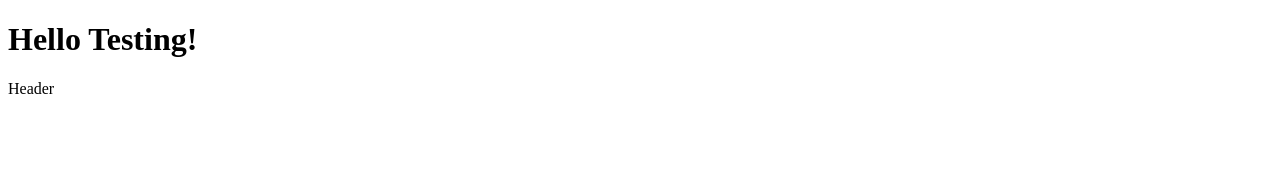
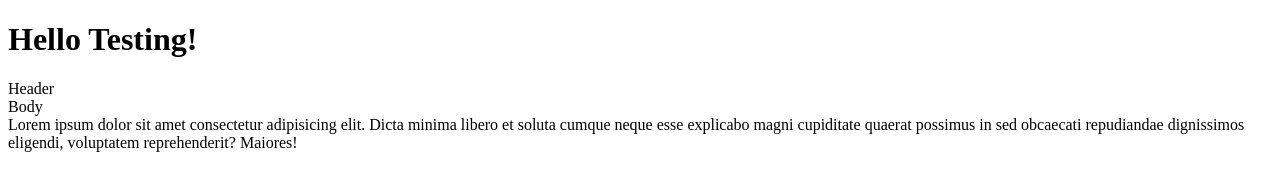
Before and after one commit to kiyoone/Git-Github-Testing, a plain HTML site: page index.html in a window 1280 px wide. Drawn offline with Linux system fonts and the light colour scheme.

Commit message:
adding body commit

```diff
--- a/index.html
+++ b/index.html
@@ -9,5 +9,10 @@
     <h1>Hello Testing!</h1>
     <!-- Header -->
     <header>Header</header>
+    <section>Body</section>
+    <div>
+        Lorem ipsum dolor sit amet consectetur adipisicing elit. Dicta minima libero et soluta cumque neque esse explicabo magni cupiditate quaerat possimus in sed obcaecati repudiandae dignissimos eligendi, voluptatem reprehenderit? Maiores!
+
+    </div>
 </body>
 </html>
```
